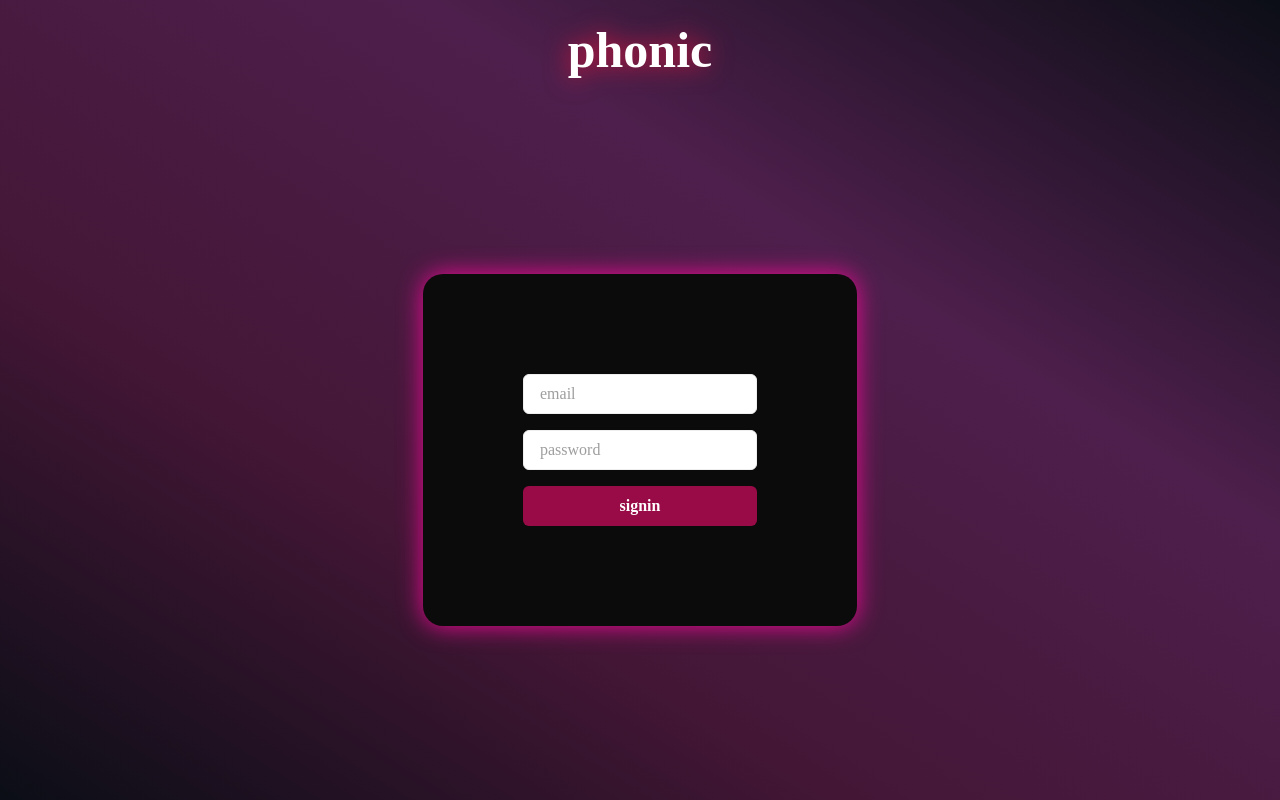
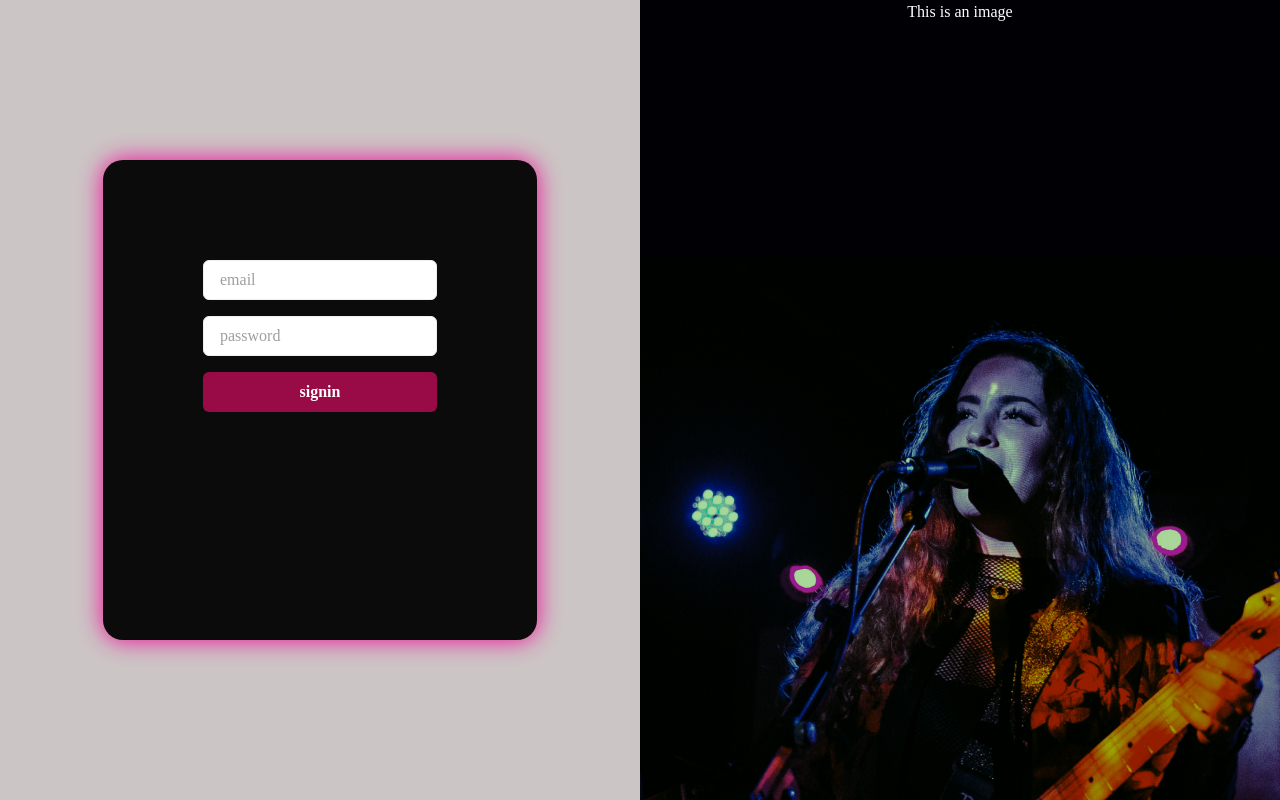
Before and after one commit to atulodra/phonic, a Next.js app: page /signin in a window 1280 px wide. Built offline with nearby package versions, Linux system fonts and the light colour scheme; what easy-peasy would draw is missing.

Commit message:
--first steps of split login, got 50/50

```diff
--- a/components/authForm.tsx
+++ b/components/authForm.tsx
@@ -12,6 +12,8 @@ import {
     Heading,
     Text,
     useColorModeValue,
+    Image,
+    Center,
 } from '@chakra-ui/react';
 
 import { useRouter } from 'next/router';
@@ -41,64 +43,121 @@ const AuthForm: FC<{ mode: 'signin' | 'signup' }> = ({ mode }) => {
         router.push('/');
     };
     return (
-        <Box height="100vh" width="100vw">
-            <Flex
-                justify="center"
-                align="center"
-                height="100px"
-                // borderBottom="white 1px solid"
+        // <Box height="100vh" width="100vw">
+        //     <Flex
+        //         justify="center"
+        //         align="center"
+        //         height="100px"
+        //         // borderBottom="white 1px solid"
+        //     >
+        //         <Text
+        //             fontFamily="Corbel"
+        //             fontSize="50px"
+        //             fontWeight="Bold"
+        //             color="white"
+        //             filter="drop-shadow(0 0 0.75rem crimson)"
+        //         >
+        //             phonic
+        //         </Text>
+        //     </Flex>
+        //     <Flex
+        //         justify="center"
+        //         align="center"
+        //         height="calc(100vh - 100px)"
+        //         filter="drop-shadow(0 0 0.75rem #f00897)"
+        //     >
+        //         <Box padding="100px" bg="#0C0B0B" borderRadius="20px">
+        //             <form onSubmit={handleSubmit}>
+        //                 <Stack spacing={4}>
+        //                     <Input
+        //                         placeholder="email"
+        //                         type="email"
+        //                         onChange={(e) => setEmail(e.target.value)}
+        //                         bg="white"
+        //                     />
+        //                     <Input
+        //                         placeholder="password"
+        //                         type="password"
+        //                         onChange={(e) => setPassword(e.target.value)}
+        //                         bg="white"
+        //                     />
+        //                     {mode === 'signup' && (
+        //                         <>
+        //                             <Input
+        //                                 placeholder="first name"
+        //                                 type="text"
+        //                                 onChange={(e) =>
+        //                                     setFirstName(e.target.value)
+        //                                 }
+        //                                 bg="white"
+        //                             />
+        //                             <Input
+        //                                 placeholder="last name"
+        //                                 type="text"
+        //                                 onChange={(e) =>
+        //                                     setLastName(e.target.value)
+        //                                 }
+        //                                 bg="white"
+        //                             />
+        //                         </>
+        //                     )}
+        //                     <Button
+        //                         type="submit"
+        //                         bg="#990B46"
+        //                         color="white"
+        //                         isLoading={isLoading}
+        //                         sx={{
+        //                             '&:hover': {
+        //                                 bg: '#11A6BA',
+        //                             },
+        //                         }}
+        //                     >
+        //                         {mode}
+        //                     </Button>
+        //                 </Stack>
+        //             </form>
+        //         </Box>
+        //     </Flex>
+        // </Box>
+        <Box display="flex">
+            {mode === 'signin' ? (
+                <>
+                    <Center
+                        // width="50%"
+                        bg="#ccc5c5"
+                        height="100%"
+                        width="50%"
+                        position="fixed"
+                        z-index="1"
+                        top="0"
+                        overflow-x="hidden"
+                        left="0"
                     >
-                <Text
-                    fontFamily="Corbel"
-                    fontSize="50px"
-                    fontWeight="Bold"
-                    color="white"
-                    filter="drop-shadow(0 0 0.75rem crimson)"
+                        <Box
+                            padding="100px"
+                            bg="#0C0B0B"
+                            borderRadius="20px"
+                            filter="drop-shadow(0 0 0.75rem #f00897)"
+                            height="60%"
                         >
-                    phonic
-                </Text>
-            </Flex>
-            <Flex
-                justify="center"
-                align="center"
-                height="calc(100vh - 100px)"
-                filter="drop-shadow(0 0 0.75rem #f00897)"
-            >
-                <Box padding="100px" bg="#0C0B0B" borderRadius="20px">
                             <form onSubmit={handleSubmit}>
                                 <Stack spacing={4}>
                                     <Input
                                         placeholder="email"
                                         type="email"
-                                onChange={(e) => setEmail(e.target.value)}
+                                        onChange={(e) =>
+                                            setEmail(e.target.value)
+                                        }
                                         bg="white"
                                     />
                                     <Input
                                         placeholder="password"
                                         type="password"
-                                onChange={(e) => setPassword(e.target.value)}
-                                bg="white"
-                            />
-                            {mode === 'signup' && (
-                                <>
-                                    <Input
-                                        placeholder="first name"
-                                        type="text"
                                         onChange={(e) =>
-                                            setFirstName(e.target.value)
+                                            setPassword(e.target.value)
                                         }
                                         bg="white"
                                     />
-                                    <Input
-                                        placeholder="last name"
-                                        type="text"
-                                        onChange={(e) =>
-                                            setLastName(e.target.value)
-                                        }
-                                        bg="white"
-                                    />
-                                </>
-                            )}
                                     <Button
                                         type="submit"
                                         bg="#990B46"
@@ -115,7 +174,33 @@ const AuthForm: FC<{ mode: 'signin' | 'signup' }> = ({ mode }) => {
                                 </Stack>
                             </form>
                         </Box>
-            </Flex>
+                    </Center>
+                    <Box
+                        height="100%"
+                        width="50%"
+                        position="fixed"
+                        z-index="1"
+                        top="0"
+                        overflow-x="hidden"
+                        right="0"
+                        bgImage="url('Group 10.jpg')"
+                        color="white"
+                        textAlign="center"
+                    >
+                        {/* <Image src="/Group 10.jpg" /> */}
+                        <Text>This is an image</Text>
+                    </Box>
+                </>
+            ) : (
+                <>
+                    <Box width="50vw" height="100vh" bg="white">
+                        <Text>Image</Text>
+                    </Box>
+                    <Box width="50vw" height="100vh" color="white">
+                        <Text>Sign Up</Text>
+                    </Box>
+                </>
+            )}
         </Box>
     );
 };
```
Lines whose indentation alone changed are shown as unchanged.
